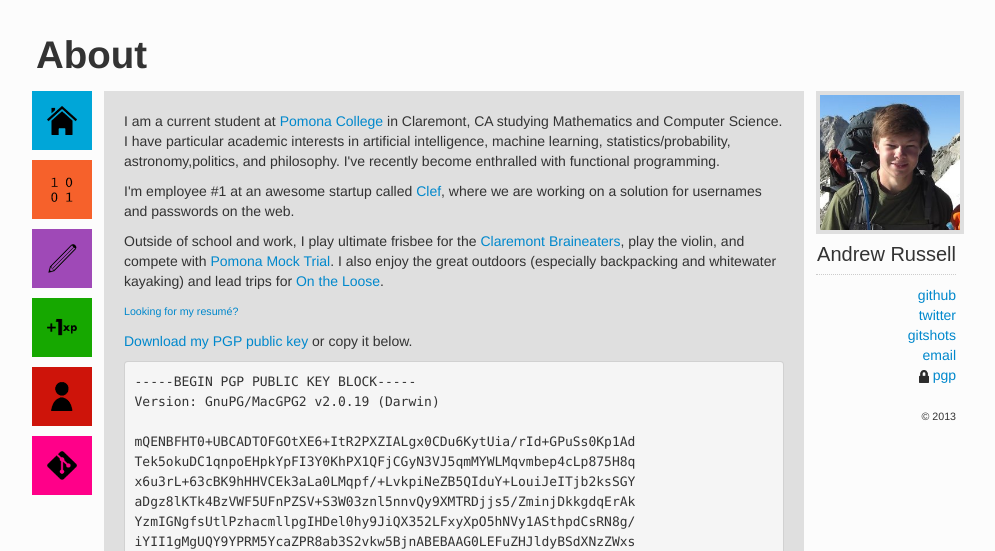
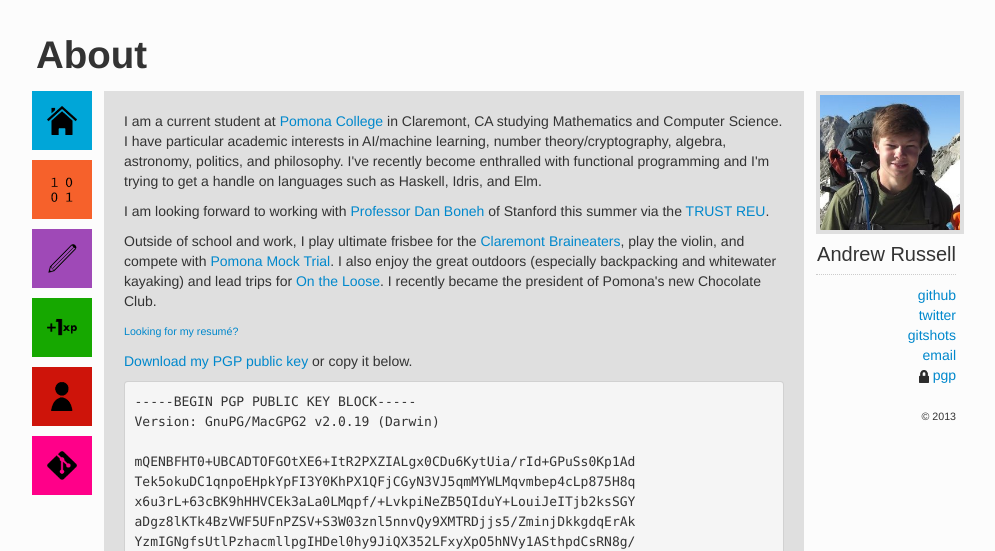
Before and after one commit to ahrussell/ahrussell, a Flask app: page /about in a window 1280 px wide. Shown: the top 551 px of the page, without its empty margins (124-1119 px from the left). Run offline with Flask 2, Linux system fonts and the light colour scheme; some libraries are stand-ins or nearby versions.

Commit message:
website update

```diff
--- a/templates/about.html
+++ b/templates/about.html
@@ -7,15 +7,15 @@
 {% block main %}
 <div id="main_content">
     <p>
-        I am a current student at <a href="http://pomona.edu">Pomona College</a> in Claremont, CA studying Mathematics and Computer Science.  I have particular academic interests in artificial intelligence, machine learning, statistics/probability, astronomy,politics, and philosophy.  I've recently become enthralled with functional programming.
+        I am a current student at <a href="http://pomona.edu">Pomona College</a> in Claremont, CA studying Mathematics and Computer Science.  I have particular academic interests in AI/machine learning, number theory/cryptography, algebra, astronomy, politics, and philosophy.  I've recently become enthralled with functional programming and I'm trying to get a handle on languages such as Haskell, Idris, and Elm.
     </p>
 
     <p>
-        I'm employee #1 at an awesome startup called <a href="http://getclef.com">Clef</a>, where we are working on a solution for usernames and passwords on the web.
+        I am looking forward to working with <a href="https://crypto.stanford.edu/~dabo/">Professor Dan Boneh</a> of Stanford this summer via the <a href="http://www.truststc.org/education/reu/index.html">TRUST REU</a>.
     </p>
 
     <p>
-        Outside of school and work, I play ultimate frisbee for the <a href="http://claremontultimate.com">Claremont Braineaters</a>, play the violin, and compete with <a href="http://pomonamocktrial.org">Pomona Mock Trial</a>.  I also enjoy the great outdoors (especially backpacking and whitewater kayaking) and lead trips for <a href="http://otl.pomona.edu">On the Loose</a>.
+        Outside of school and work, I play ultimate frisbee for the <a href="http://claremontultimate.com">Claremont Braineaters</a>, play the violin, and compete with <a href="http://pomonamocktrial.org">Pomona Mock Trial</a>.  I also enjoy the great outdoors (especially backpacking and whitewater kayaking) and lead trips for <a href="http://otl.pomona.edu">On the Loose</a>.  I recently became the president of Pomona's new Chocolate Club.
     </p>
 
     <p style="font-size: 8pt;">
```
Also changed, not shown: templates/projects.html (+8 -0 lines), 1 other file.
